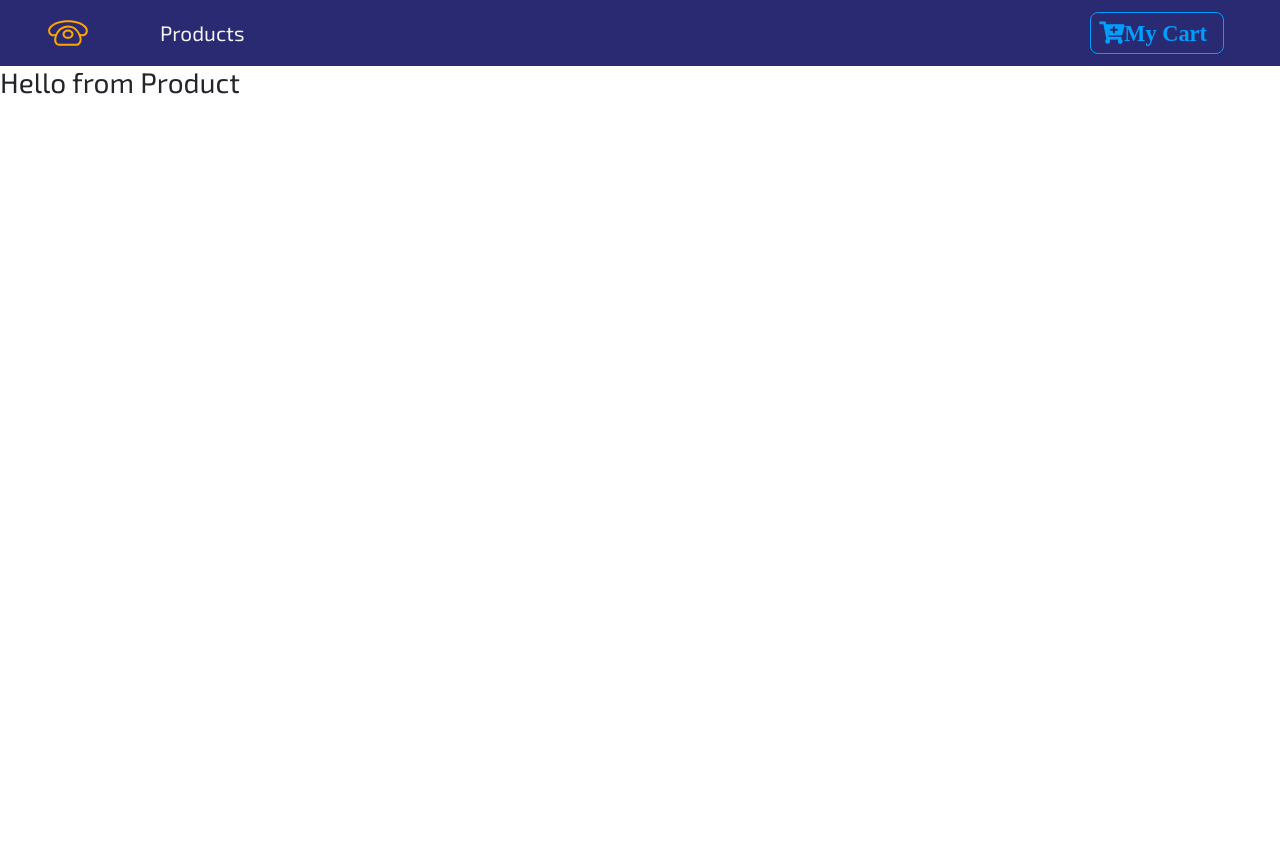
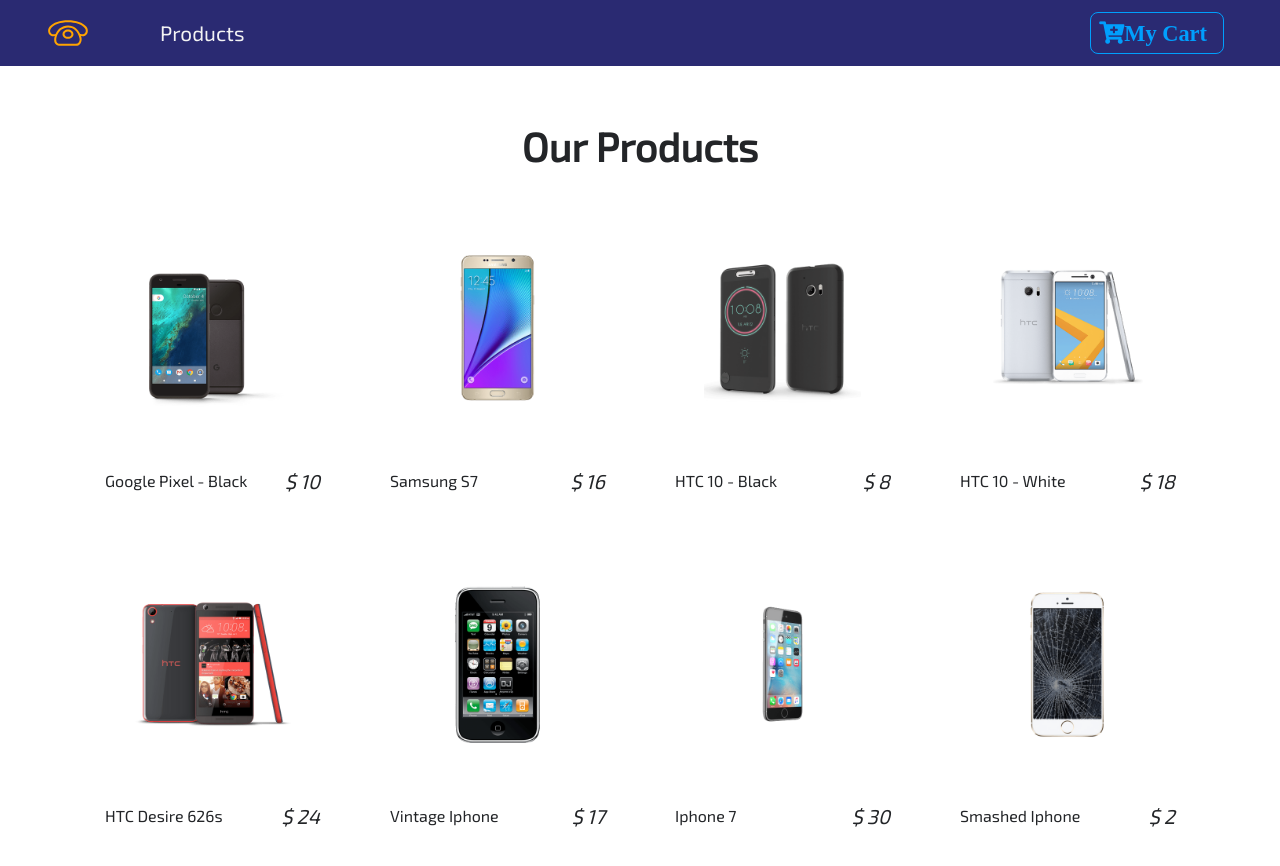
Before and after one commit to SajberPapak/e-commerce, a React (Create React App) app: page / in a window 1280 px wide. Shown: the top 866 px of the page. Before the commit the page ends 800 px from the top, so only its background shows below. Built offline with nearby package versions, Linux system fonts and the light colour scheme.

Commit message:
Resolve all the errors considering context.js and id propetry

```diff
--- a/src/components/Details.js
+++ b/src/components/Details.js
@@ -1,11 +1,69 @@
 import React, {Component} from 'react';
+import {ProductConsumer} from "../context";
+import {Link} from "react-router-dom";
+import {ButtonContainer} from "./Button";
+
+
 
 class Details extends Component {
   render() {
     return (
-      <div>
-        <h3>Hello from Details</h3>
-      </div>
+      <ProductConsumer>
+        {(value)=>{
+          // console.log(value.detailProduct);
+          // Destructuring
+          const {id, company, img, info, price, title, inCart} = value.detailProduct;
+
+          return(
+            <div className="container py-5">
+              {/*title*/}
+              <div className="row">
+                <div className="col-10 mx-auto text-center">
+                  <h1>{title}</h1>
+                </div>
+              </div>
+            {/*end of title*/}
+
+            {/*product info*/}
+
+            <div className="row">
+              <div className="col-10 mx-auto col-md-6 my-3 text-capitalize">
+                <img src={img} alt="product" className="img-fluid"/>
+              </div>
+
+              {/*product text*/}
+              <div className="col-10 mx-auto col-md-6 my-3 text-capitalize">
+                <h2>model: {title}</h2>
+                <h4>mady by: <span className="text-uppercase">{company}</span></h4>
+                <h4><strong>price: <span>$</span>{price}</strong></h4>
+                <p>some info</p>
+                <p>{info}</p>
+                {/*buttons*/}
+                <div>
+                  <Link to="/">
+                    <ButtonContainer>
+                      back to products
+                    </ButtonContainer>
+                  </Link>
+
+                  <ButtonContainer disabled={inCart ? true : false} onClick={()=>{
+                    value.addToCart(id);
+                  }}
+
+                  >
+                    {inCart ? "inCart" : "add to cart"}
+                  </ButtonContainer>
+                </div>
+              </div>
+
+            </div>
+
+            </div>
+          )
+
+
+        }}
+      </ProductConsumer>
     );
   }
 }
--- a/src/components/Product.js
+++ b/src/components/Product.js
@@ -1,13 +1,112 @@
 import React, {Component} from 'react';
+import styled from "styled-components";
+import {Link} from "react-router-dom";
+import {ProductConsumer, ProductProvider} from "../context";
+import PropTypes from "prop-types";
 
-class Product extends Component {
+class Product extends Component{
+
   render() {
+    const { id, title, img, price, inCart} = this.props.product;
+
     return (
-      <div>
-        <h3>Hello from Product</h3>
-      </div>
+      <ProductWrapper className="col-9 mx-auto col-md-6 col-lg-3 my-3">
+
+        <div className="card">
+          <div className="img-container p-5" onClick={()=>console.log("Clicked")}>
+            <Link to="/details">
+              <img src={img} alt="product" className="card-img-top"/>
+            </Link>
+            <button className="cart-btn" disabled={inCart? (true) : (false)} onClick={()=>console.log("added to the cart")}>
+              {inCart ? (<p className="text-capitalize mb-0">in cart</p>) : (<i className="fas fa-cart-plus" />)}
+            </button>
+          </div>
+        </div>
+
+        <div className="card-footer d-flex justify-content-between">
+          <p className="align-self-center mb-0">
+            {title}
+          </p>
+          <h5 className="text-blue font-italic mb-0">
+            <span className="mr-1">$</span>{price}
+          </h5>
+
+        </div>
+      </ProductWrapper>
     );
   }
 }
 
-export default Product;
+
+// PropTypes
+Product.propTypes = {
+  product: PropTypes.shape({
+    id: PropTypes.number,
+    img: PropTypes.string,
+    title: PropTypes.string,
+    price: PropTypes.number,
+    inCart: PropTypes.bool
+  }).isRequired
+};
+
+
+
+const ProductWrapper = styled.div`
+  .card{
+    border-color: transparent;
+    transition: all 0.4s linear;
+  }
+
+  .card-footer{
+    background: transparent;
+    border-top: transparent;
+    transition: all 0.4s linear;
+  }
+  &:hover{
+    .card{
+      border: 0.04rem solid rgba(0,0,0,0.2);
+      box-shadow: 2px 2px 5px 0px rgba(0,0,0,0.2);
+    }
+
+    .card-footer{
+      background: rgba(247,247,247);
+    }
+  }
+
+  .img-container{
+    position: relative;
+    overflow: hidden;
+  }
+
+  .card-img-top{
+    transition: all 0.4s linear;
+  }
+  .img-container:hover .card-img-top{
+    transform: scale(1.2);
+  }
+
+  .cart-btn{
+    position: absolute;
+    bottom: 0;
+    right: 0;
+    padding: 0.2rem 0.4rem;
+    background: var(--lightBlue);
+    color: var(--mainWhite);
+    border: none;
+    border-radius: 0.5rem 0 0 0 ;
+    font-size: 1.4rem ;
+    transform: translate(100%, 100%);
+    transition: all 0.4s linear;
+  }
+
+  .img-container:hover .cart-btn{
+    transform: translate(0,0);
+  }
+
+  .cart-btn:hover{
+    color: var(--mainBlue);
+    cursor: pointer;
+  }
+`;
+
+export default Product
--- a/src/components/ProductList.js
+++ b/src/components/ProductList.js
@@ -1,13 +1,40 @@
 import React, {Component} from 'react';
 import Product from "./Product";
+import Title from "./Title";
+import {storeProducts, detailProduct} from "../data";
+import {ProductConsumer} from "../context";
+
+class ProductList extends Component {
 
 
-class ProductList extends Component {
   render() {
+
     return (
       <div>
 
-        <Product/>
+        <React.Fragment>
+          <div className="py-5">
+            <div className="container">
+              <Title name="our" title="products"/>
+              {/*Products row*/}
+              <div className="row">
+                <ProductConsumer>
+                  {(value)=>{
+                    // console.log(value);
+                    // console.log(value.products[1].id);
+
+                      return value.products.map(product => {
+                      return <Product key={product.id} product={product}/>
+                    })
+                  }}
+                </ProductConsumer>
+              </div>
+            </div>
+          </div>
+
+        </React.Fragment>
+
+
       </div>
     );
   }
--- /dev/null
+++ b/src/components/Title.js
@@ -0,0 +1,13 @@
+import React from 'react';
+
+function Title({name, title}) {
+  return (
+    <div className="row">
+      <div className="col-10 mx-auto my-2 text-center">
+        <h1 className="text-capitalize font-weight-bold">{name} <strong className="text-blue">{title}</strong></h1>
+      </div>
+    </div>
+  );
+}
+
+export default Title;
--- /dev/null
+++ b/src/context.js
@@ -0,0 +1,59 @@
+import React, {Component} from 'react';
+import {storeProducts, detailProduct} from "./data";
+
+
+
+
+const ProductContext = React.createContext();
+
+class ProductProvider extends Component {
+
+    state = {
+      products: [],
+      detailProduct: detailProduct
+    };
+
+    componentDidMount() {
+      this.setProducts();
+    }
+
+  handleDetail = () =>{
+      console.log("Hello from detail");
+    };
+
+    addToCart = (id) => {
+      console.log(`id is ${id}`);
+    };
+
+    setProducts = () => {
+      let products = [];
+      storeProducts.forEach(item => {
+        const singleItem = {...item};
+        products = [...products, singleItem];
+      });
+
+      this.setState(()=>{
+        return {products: products}
+      });
+    };
+
+
+  render() {
+    console.log(this.state.products);
+
+    return (
+      <ProductContext.Provider value={{
+        ...this.state,
+        handleDetail: this.handleDetail,
+        addToCart: this.addToCart
+      }}>
+        {this.props.children}
+      </ProductContext.Provider>
+    );
+  }
+}
+
+const ProductConsumer = ProductContext.Consumer;
+
+
+export {ProductProvider, ProductConsumer};
--- a/src/data.js
+++ b/src/data.js
@@ -1,8 +1,3 @@
-/*
-https://www.iconfinder.com/icons/1243689/call_phone_icon
-Creative Commons (Attribution 3.0 Unported);
-https://www.iconfinder.com/Makoto_msk */
-
 export const storeProducts = [
   {
     id: 1,
--- a/src/index.js
+++ b/src/index.js
@@ -1,14 +1,18 @@
 import React from 'react';
 import ReactDOM from 'react-dom';
 import {BrowserRouter as Router} from "react-router-dom";
+import {ProductProvider} from "./context";
 import './index.css';
 import App from './App';
 import * as serviceWorker from './serviceWorker';
 
 ReactDOM.render(
-  <Router>
-    <App />
-  </Router>,
+
+  <ProductProvider>
+    <Router>
+      <App />
+    </Router>
+  </ProductProvider>,
   document.getElementById('root'));
 
 // If you want your app to work offline and load faster, you can change
```
